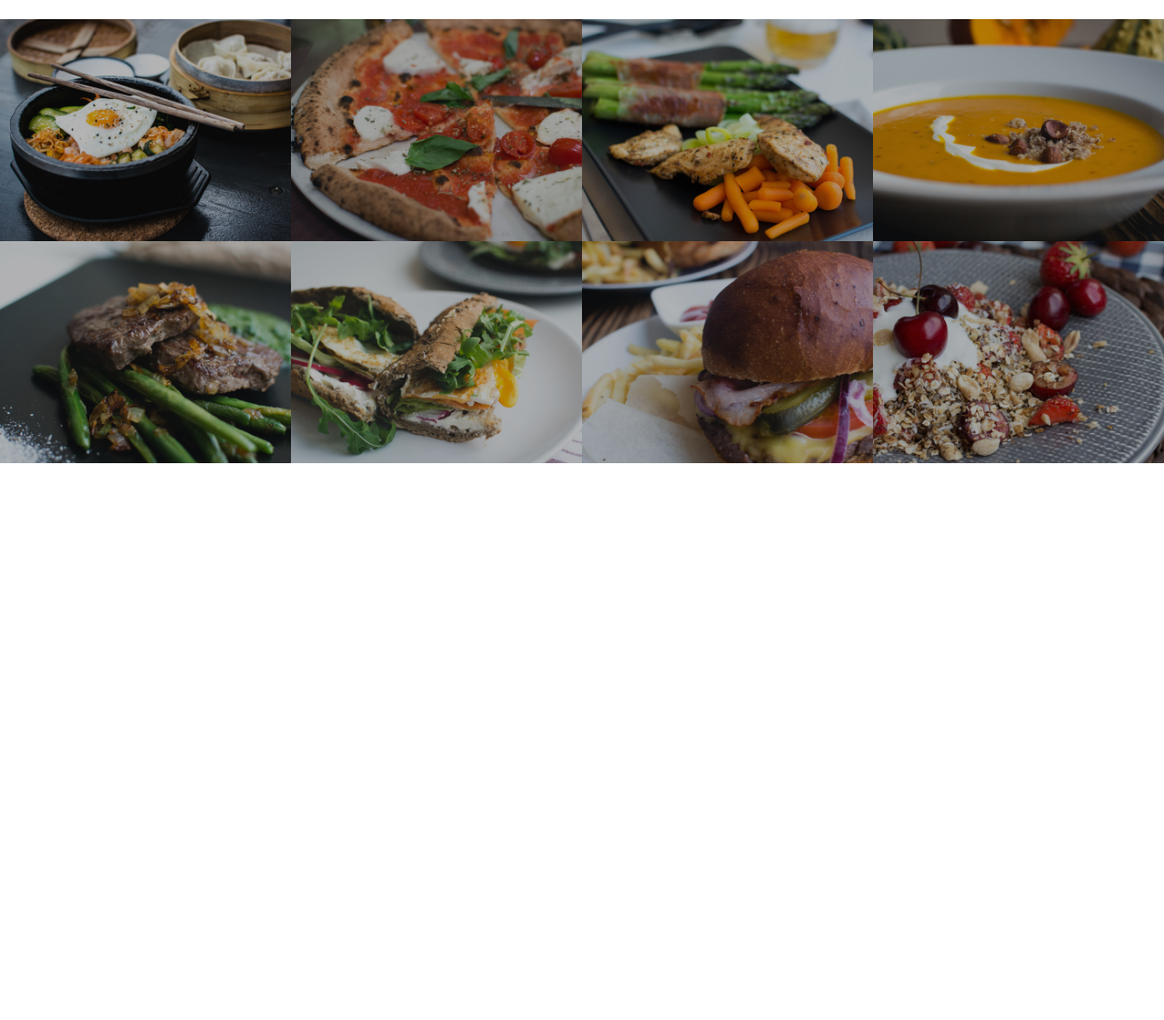
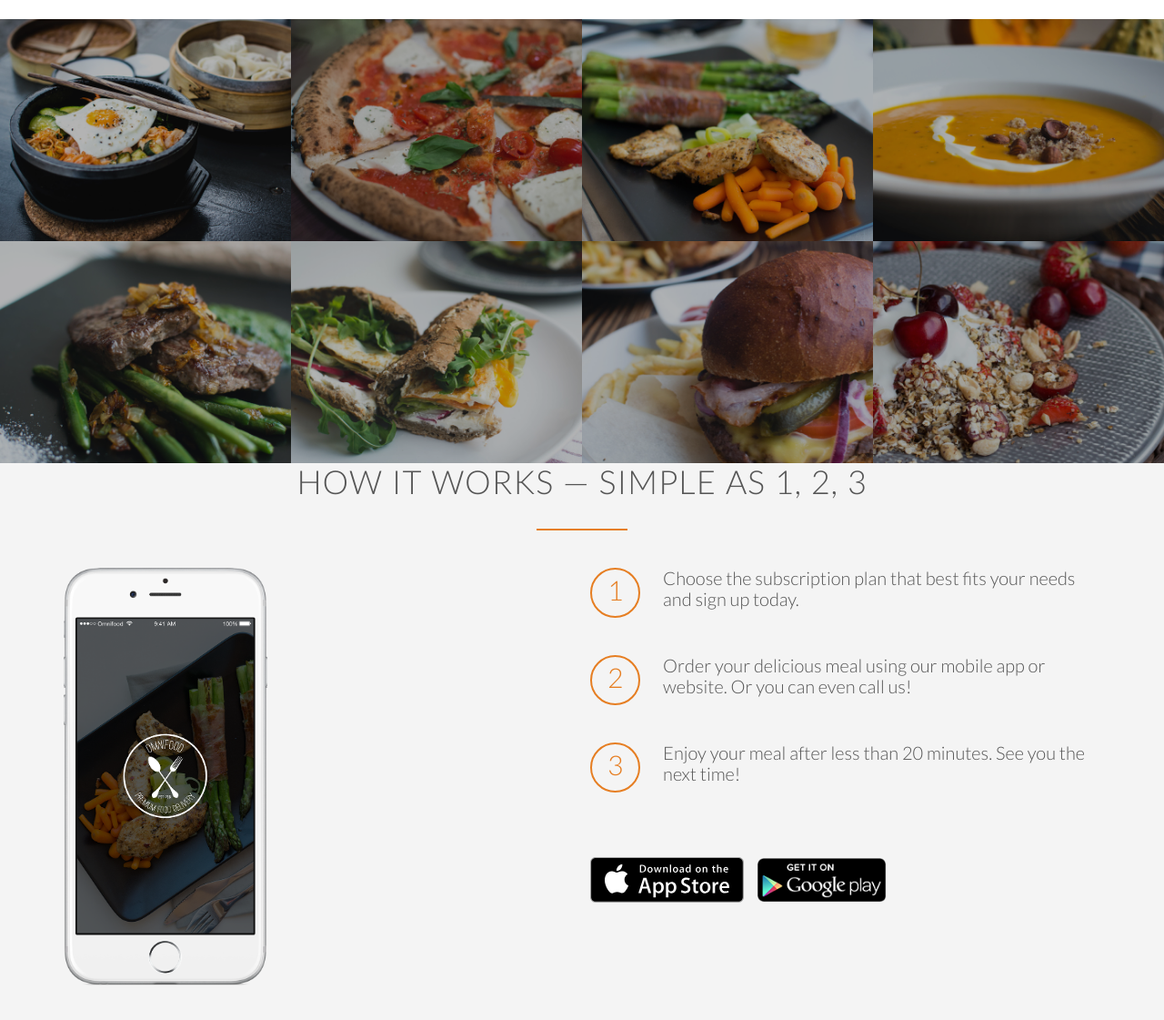
Before and after one commit to arikihamano/Omnifood, a plain HTML site: page index.html in a window 1280 px wide. Shown: the part 1489-2610 px from the top of the page at 91% size. Before the commit the page ends 1998 px from the top, so only its background shows below. Drawn offline with Linux system fonts and the light colour scheme; files whose address does not match are found by name.

Commit message:
finish 46

```diff
--- a/index.html
+++ b/index.html
@@ -107,5 +107,32 @@
                 </li>
             </ul>
         </section>
+
+        <section class="section-steps">
+            <div class="row">
+                <h2>How it works &mdash; Simple as 1, 2, 3</h2>
+            </div>
+            <div class="row">
+                <div class="col span-1-of-2">
+                    <img src="resources/img/app-iPhone.png" alt="Omnifood app on iPhone" class="app-screen">
+                </div>
+                <div class="col span-1-of-2">
+                    <div class="works-step">
+                        <div>1</div>
+                        <p>Choose the subscription plan that best fits your needs and sign up today.</p>
+                    </div>
+                    <div class="works-step">
+                        <div>2</div>
+                        <p>Order your delicious meal using our mobile app or website. Or you can even call us!</p>
+                    </div>
+                    <div class="works-step">
+                        <div>3</div>
+                        <p>Enjoy your meal after less than 20 minutes. See you the next time!</p>
+                    </div>
+                    <a href="#" class="btn-app"><img src="resources/img/download-app.svg" alt="App Store Button"></a>
+                    <a href="#" class="btn-app"><img src="resources/img/download-app-android.png" alt="Play Store Button"></a>
+                </div>
+            </div>
+        </section>
     </body>
 </html>
--- a/resources/css/style.css
+++ b/resources/css/style.css
@@ -241,3 +241,62 @@ header {
     opacity: 1;
     transform: scale(1.03);
 }
+
+.clearfix {zoom: 1}
+.clearfix:after {
+    content: '.';
+    clear: both;
+    display: block;
+    height: 0;
+    visibility: hidden;
+}
+
+/* ---------------------------------- */
+/* HOW IT WOKRS */
+/* ---------------------------------- */
+
+.section-steps {
+    background-color: #f4f4f4;
+}
+
+.steps-box:first-child {
+    text-align: right;
+    padding-right: 3%;
+    margin-top: 30px;
+}
+
+.steps-box:last-child {
+    padding-left: 3%;
+    margin-top: 70px;
+}
+.app-screen {
+    width: 40%;
+}
+
+.works-step {
+    margin-bottom: 50px;
+}
+
+.works-step:last-of-type {
+    margin-bottom: 80px;
+}
+
+.works-step div {
+    color: #e67e22;
+    border: 2px solid #e67e22;
+    display: inline-block;
+    border-radius: 50%;
+    height: 55px;
+    width: 55px;
+    text-align: center;
+    padding: 5px;
+    float: left;
+    font-size: 150%;
+    margin-right: 25px;
+}
+
+.btn-app img {
+    height: 50px;
+    width: auto;
+    margin-right: 10px
+}
```
